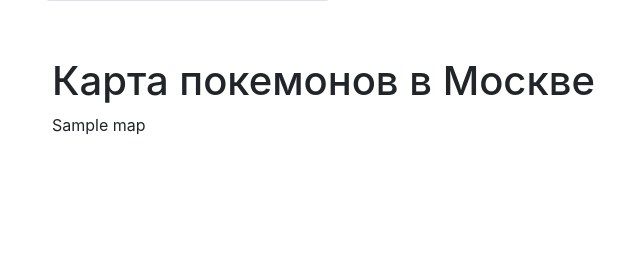
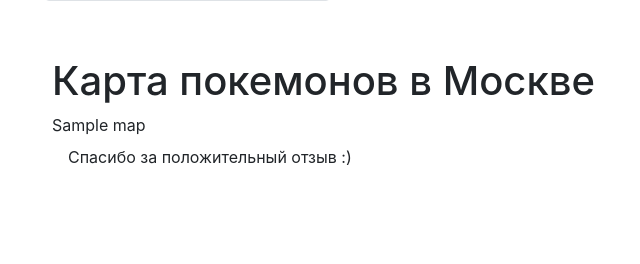
Before and after one commit to rudenko-ks/django_orm_pokemon_map, a Django app: template pokemon_entities/templates/mainpage.html in a window 1280 px wide. Shown: the part 219-483 px from the top of the page, without its empty margins (33-673 px from the left). Run offline with Django 3.2, Linux system fonts and the light colour scheme; tables that the repository leaves empty hold one stand-in row (values such as "Sample post"); the template is opened without the code that fills it: values that come from a table or form of the project are taken from there, most other values are stand-ins (such as "Sample title", 1, 10 or a date in 2020); some libraries are stand-ins or nearby versions.

Commit message:
some enchance

```diff
--- a/pokemon_entities/templates/mainpage.html
+++ b/pokemon_entities/templates/mainpage.html
@@ -32,8 +32,8 @@
     <h1 class="mt-5 mb-2">Карта покемонов в Москве</h1>
     <div class="mb-5">
       {{map|safe}}
+      <p class="nav-link m-0">Спасибо за положительный отзыв :)</p>
     </div>
   </div>
-
 </body>
 </html>
```
